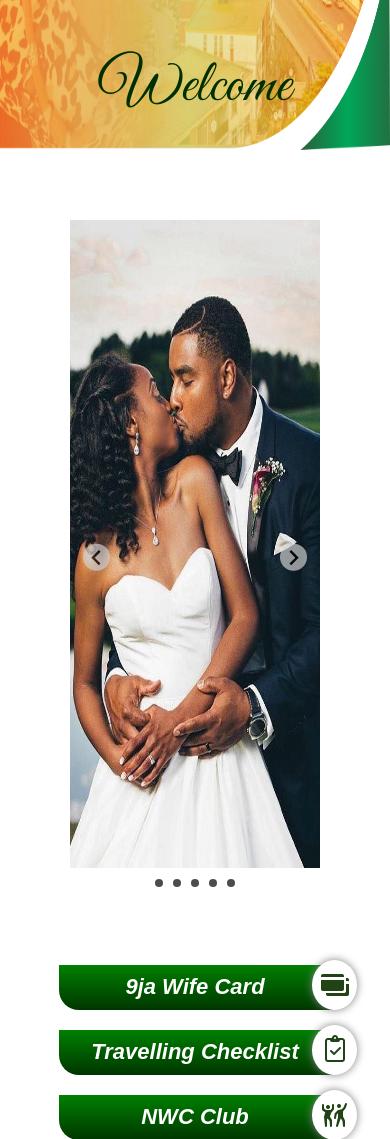
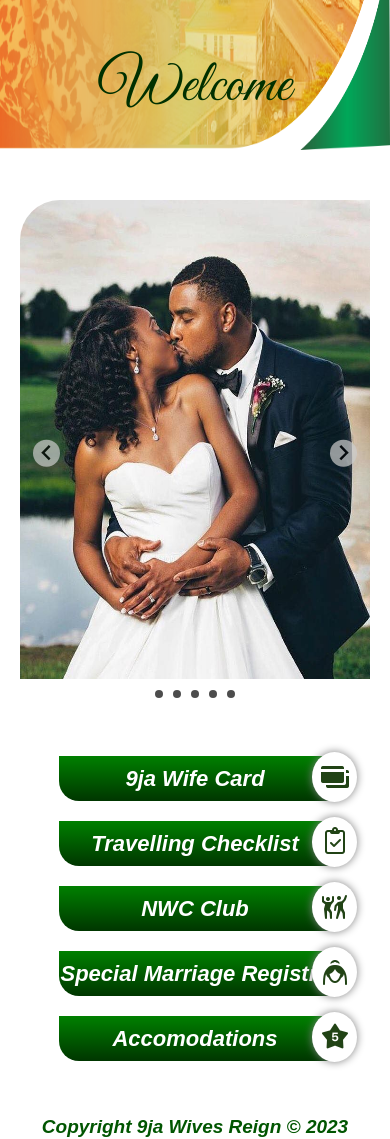
Before and after one commit to estherohiomame/9ja-wives-reign, a PHP site: page /9jaWives.html in a window 390 px wide. Shown: the part 441-1580 px from the top of the page. Run offline with PHP 8.4, Linux system fonts and the light colour scheme.

Commit message:
fix carousel

```diff
--- a/9ja-wives.css
+++ b/9ja-wives.css
@@ -152,10 +152,15 @@ margin: 70px;
     .splide__slide {
         display: flex;
         align-items: center;
+        width: 100%;
     }
 
+    .gallery {
+        margin: 50px 20px;
+        }
+
     .gallery img {
-        height: 80vh;
+        height: 60vh;
         width: 90vw;
         padding-bottom: 27px;
         margin: 0 auto;
```
